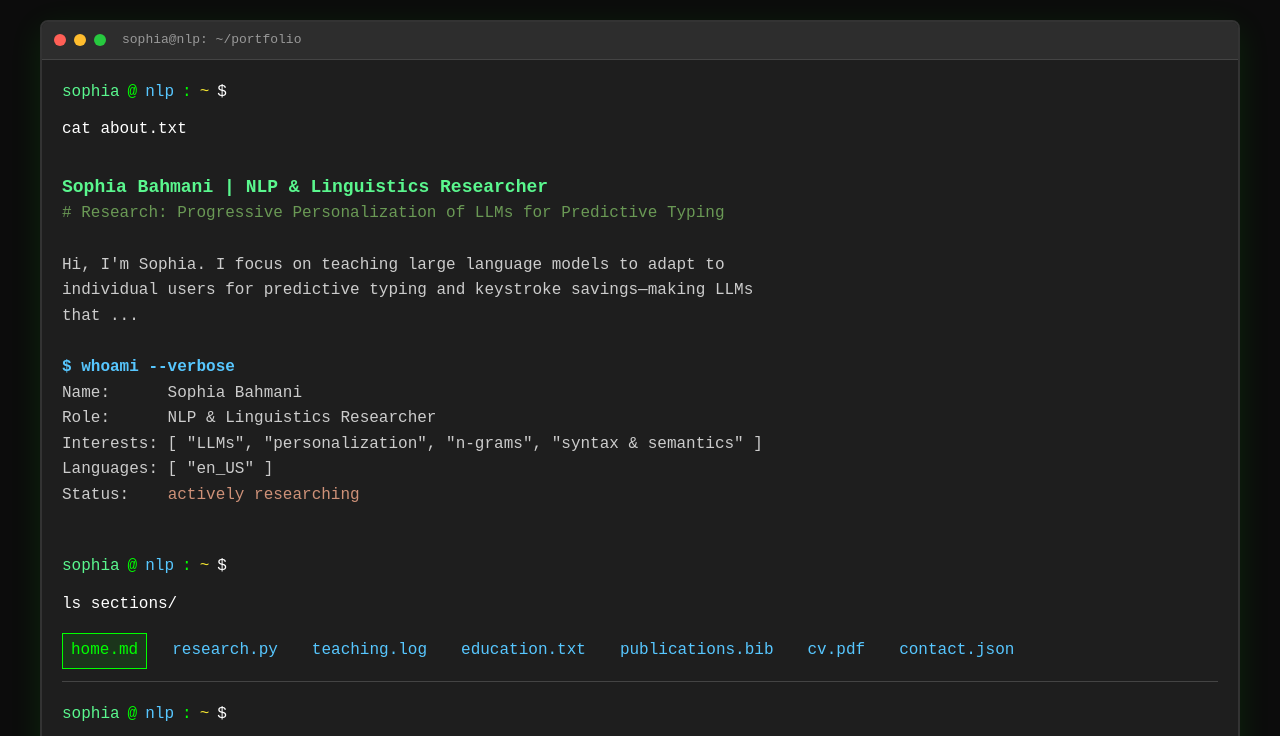
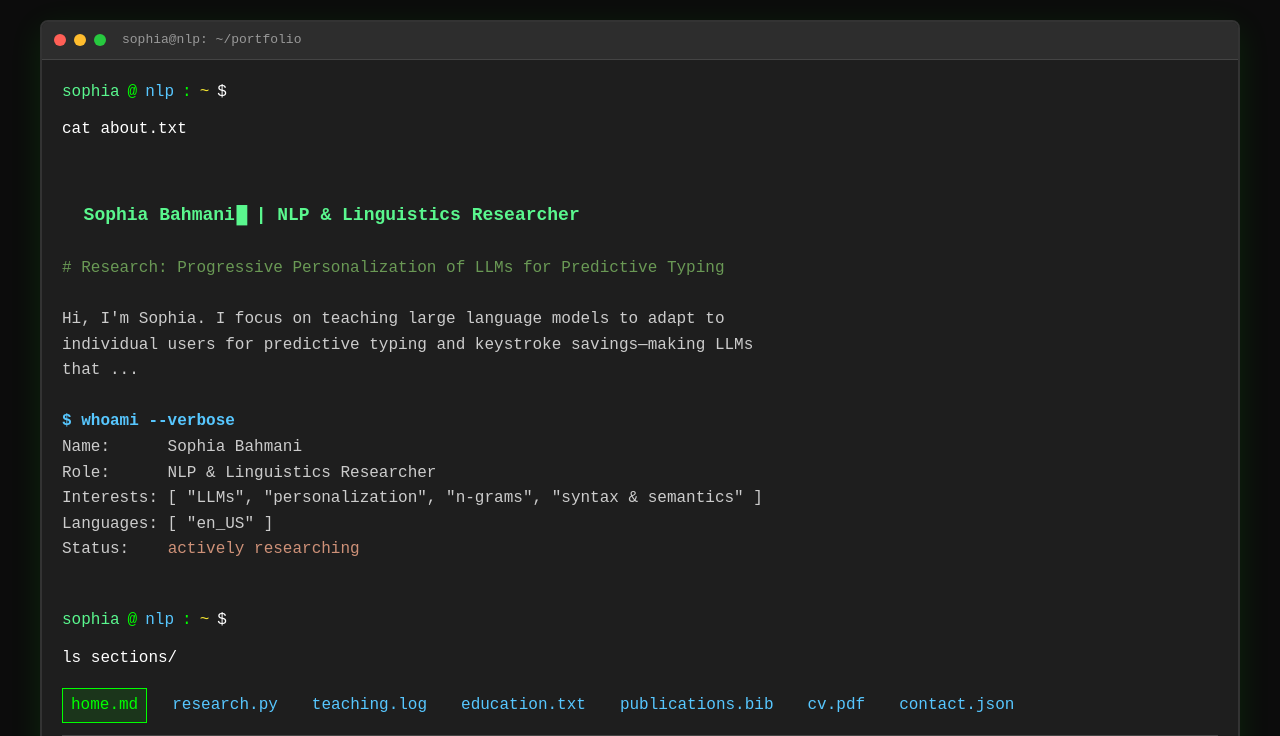
Before and after one commit to Sophia-bahmani/Sophia-bahmani.github.io, a plain HTML site: page index.html in a window 1280 px wide. Shown: the top 736 px of the page. Drawn offline with Linux system fonts and the light colour scheme.

Commit message:
Add typing caret and improve navigation code

```diff
--- a/index.html
+++ b/index.html
@@ -151,6 +151,14 @@
         color: #9cdcfe;
       }
 
+      /* Typing caret next to your name */
+      .typing-caret {
+        display: inline-block;
+        width: 8px;
+        margin-left: 2px;
+        animation: blink 1s step-end infinite;
+      }
+
       /* Links */
       a {
         color: #57c7ff;
@@ -287,7 +295,9 @@
       <div class="terminal-body">
         <!-- Initial Prompt -->
         <div class="prompt">
-          <span class="user">sophia</span><span>@</span><span class="host">nlp</span><span>:</span><span class="path">~</span><span class="dollar">$</span>
+          <span class="user">sophia</span><span>@</span
+          ><span class="host">nlp</span><span>:</span
+          ><span class="path">~</span><span class="dollar">$</span>
         </div>
 
         <div class="command-line">
@@ -295,7 +305,9 @@
         </div>
 
         <div class="output">
-<span class="output-header">Sophia Bahmani | NLP & Linguistics Researcher</span>
+<span class="output-header">
+  <span id="typed-name"></span><span class="typing-caret">█</span> | NLP &amp; Linguistics Researcher
+</span>
 <span class="comment"># Research: Progressive Personalization of LLMs for Predictive Typing</span>
 
 Hi, I'm Sophia. I focus on teaching large language models to adapt to
@@ -304,15 +316,17 @@ that ...
 
 <span class="output-subheader">$ whoami --verbose</span>
 Name:      Sophia Bahmani
-Role:      NLP & Linguistics Researcher
-Interests: [ "LLMs", "personalization", "n-grams", "syntax & semantics" ]
+Role:      NLP &amp; Linguistics Researcher
+Interests: [ "LLMs", "personalization", "n-grams", "syntax &amp; semantics" ]
 Languages: [ "en_US" ]
 Status:    <span class="string">actively researching</span>
         </div>
 
         <!-- Navigation -->
         <div class="prompt">
-          <span class="user">sophia</span><span>@</span><span class="host">nlp</span><span>:</span><span class="path">~</span><span class="dollar">$</span>
+          <span class="user">sophia</span><span>@</span
+          ><span class="host">nlp</span><span>:</span
+          ><span class="path">~</span><span class="dollar">$</span>
         </div>
 
         <div class="command-line">
@@ -324,7 +338,9 @@ Status:    <span class="string">actively researching</span>
           <span class="nav-item" data-section="research">research.py</span>
           <span class="nav-item" data-section="teaching">teaching.log</span>
           <span class="nav-item" data-section="education">education.txt</span>
-          <span class="nav-item" data-section="publications">publications.bib</span>
+          <span class="nav-item" data-section="publications"
+            >publications.bib</span
+          >
           <span class="nav-item" data-section="cv">cv.pdf</span>
           <span class="nav-item" data-section="contact">contact.json</span>
         </div>
@@ -332,7 +348,9 @@ Status:    <span class="string">actively researching</span>
         <!-- Sections -->
         <div id="home" class="section active">
           <div class="prompt">
-            <span class="user">sophia</span><span>@</span><span class="host">nlp</span><span>:</span><span class="path">~</span><span class="dollar">$</span>
+            <span class="user">sophia</span><span>@</span
+            ><span class="host">nlp</span><span>:</span
+            ><span class="path">~</span><span class="dollar">$</span>
           </div>
           <div class="command-line">
             <span class="command">cat sections/home.md</span>
@@ -355,7 +373,9 @@ The goal? ...
 
         <div id="research" class="section">
           <div class="prompt">
-            <span class="user">sophia</span><span>@</span><span class="host">nlp</span><span>:</span><span class="path">~</span><span class="dollar">$</span>
+            <span class="user">sophia</span><span>@</span
+            ><span class="host">nlp</span><span>:</span
+            ><span class="path">~</span><span class="dollar">$</span>
           </div>
           <div class="command-line">
             <span class="command">python3 sections/research.py</span>
@@ -393,7 +413,9 @@ print(project.describe())</div>
 
         <div id="teaching" class="section">
           <div class="prompt">
-            <span class="user">sophia</span><span>@</span><span class="host">nlp</span><span>:</span><span class="path">~</span><span class="dollar">$</span>
+            <span class="user">sophia</span><span>@</span
+            ><span class="host">nlp</span><span>:</span
+            ><span class="path">~</span><span class="dollar">$</span>
           </div>
           <div class="command-line">
             <span class="command">tail -n 20 sections/teaching.log</span>
@@ -418,7 +440,9 @@ print(project.describe())</div>
 
         <div id="education" class="section">
           <div class="prompt">
-            <span class="user">sophia</span><span>@</span><span class="host">nlp</span><span>:</span><span class="path">~</span><span class="dollar">$</span>
+            <span class="user">sophia</span><span>@</span
+            ><span class="host">nlp</span><span>:</span
+            ><span class="path">~</span><span class="dollar">$</span>
           </div>
           <div class="command-line">
             <span class="command">cat sections/education.txt</span>
@@ -441,7 +465,9 @@ print(project.describe())</div>
 
         <div id="publications" class="section">
           <div class="prompt">
-            <span class="user">sophia</span><span>@</span><span class="host">nlp</span><span>:</span><span class="path">~</span><span class="dollar">$</span>
+            <span class="user">sophia</span><span>@</span
+            ><span class="host">nlp</span><span>:</span
+            ><span class="path">~</span><span class="dollar">$</span>
           </div>
           <div class="command-line">
             <span class="command">cat sections/publications.bib</span>
@@ -473,7 +499,9 @@ print(project.describe())</div>
 
         <div id="cv" class="section">
           <div class="prompt">
-            <span class="user">sophia</span><span>@</span><span class="host">nlp</span><span>:</span><span class="path">~</span><span class="dollar">$</span>
+            <span class="user">sophia</span><span>@</span
+            ><span class="host">nlp</span><span>:</span
+            ><span class="path">~</span><span class="dollar">$</span>
           </div>
           <div class="command-line">
             <span class="command">open sections/cv.pdf</span>
@@ -497,7 +525,9 @@ print(project.describe())</div>
 
         <div id="contact" class="section">
           <div class="prompt">
-            <span class="user">sophia</span><span>@</span><span class="host">nlp</span><span>:</span><span class="path">~</span><span class="dollar">$</span>
+            <span class="user">sophia</span><span>@</span
+            ><span class="host">nlp</span><span>:</span
+            ><span class="path">~</span><span class="dollar">$</span>
           </div>
           <div class="command-line">
             <span class="command">cat sections/contact.json</span>
@@ -506,7 +536,7 @@ print(project.describe())</div>
 <span class="output-header"># Contact Information</span>
 
 <div class="code-block">{
-  <span class="variable">"email"</span>: <span class="string">"<a href="mailto:youremail@example.com">sbahmani@mtu.edu</a>"</span>,
+  <span class="variable">"email"</span>: <span class="string">"<a href="mailto:sbahmani@mtu.edu">sbahmani@mtu.edu</a>"</span>,
   <span class="variable">"linkedin"</span>: <span class="string">"<a href="#">my-linkedin-profile</a>"</span>,
   <span class="variable">"github"</span>: <span class="string">"<a href="#">Sophia-bahmani</a>"</span>,
   <span class="variable">"scholar"</span>: <span class="string">"<a href="#">google-scholar-profile</a>"</span>,
@@ -521,28 +551,49 @@ print(project.describe())</div>
 
         <!-- Cursor Prompt -->
         <div class="prompt">
-          <span class="user">sophia</span><span>@</span><span class="host">nlp</span><span>:</span><span class="path">~</span><span class="dollar">$</span>
+          <span class="user">sophia</span><span>@</span
+          ><span class="host">nlp</span><span>:</span
+          ><span class="path">~</span><span class="dollar">$</span>
           <span class="cursor"></span>
         </div>
       </div>
     </div>
 
     <script>
+      // Typewriter effect for your name in the header
+      (function () {
+        const typedNameEl = document.getElementById("typed-name");
+        const fullName = "Sophia Bahmani";
+        let index = 0;
+
+        if (typedNameEl) {
+          function typeNext() {
+            if (index <= fullName.length) {
+              typedNameEl.textContent = fullName.slice(0, index);
+              index++;
+              setTimeout(typeNext, 120); // typing speed in ms
+            }
+          }
+
+          typeNext();
+        }
+      })();
+
       // Tab Navigation
-      const navItems = document.querySelectorAll('.nav-item');
-      const sections = document.querySelectorAll('.section');
+      const navItems = document.querySelectorAll(".nav-item");
+      const sections = document.querySelectorAll(".section");
 
-      navItems.forEach(item => {
-        item.addEventListener('click', () => {
-          const targetSection = item.getAttribute('data-section');
+      navItems.forEach((item) => {
+        item.addEventListener("click", () => {
+          const targetSection = item.getAttribute("data-section");
 
-          // Remove active class from all
-          navItems.forEach(nav => nav.classList.remove('active'));
-          sections.forEach(section => section.classList.remove('active'));
+          // Remove active from all
+          navItems.forEach((nav) => nav.classList.remove("active"));
+          sections.forEach((section) => section.classList.remove("active"));
 
-          // Add active class to clicked
-          item.classList.add('active');
-          document.getElementById(targetSection).classList.add('active');
+          // Add active to clicked
+          item.classList.add("active");
+          document.getElementById(targetSection).classList.add("active");
         });
       });
     </script>
```
